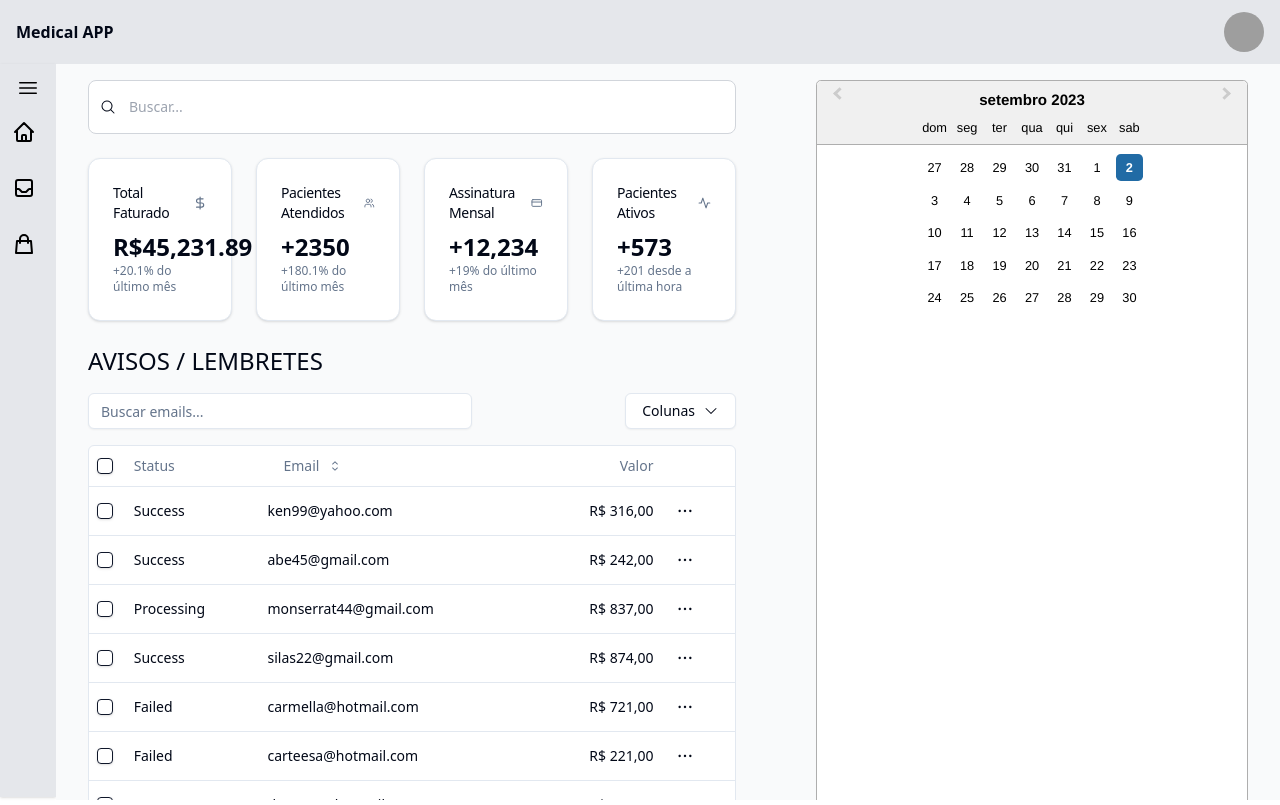
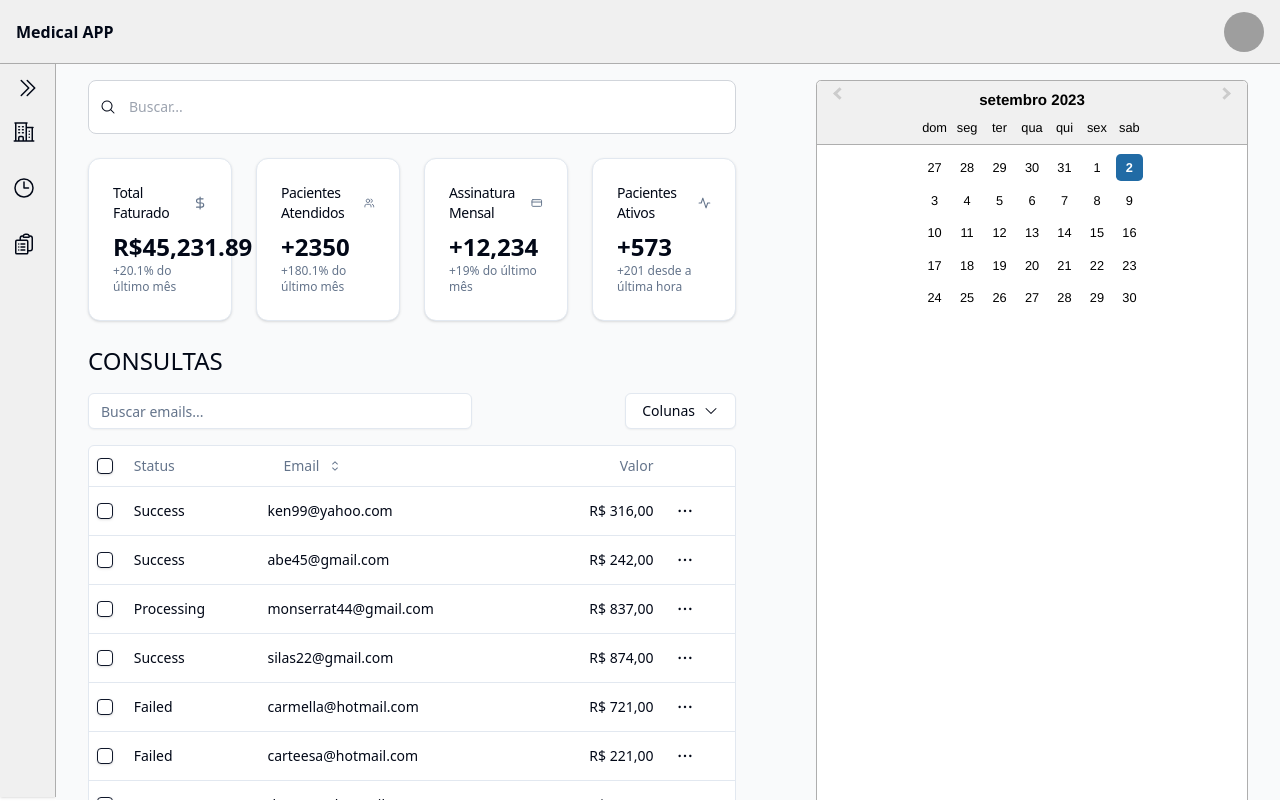
Before and after one commit to visantiago99/medical-app, a Next.js app: page /dashboard in a window 1280 px wide. Built offline with nearby package versions, Linux system fonts and the light colour scheme; grey boxes are pictures that could not be loaded.

Commit message:
Fix Icons, color and border styles

```diff
--- a/src/components/Header.tsx
+++ b/src/components/Header.tsx
@@ -4,8 +4,9 @@ import { Avatar, AvatarFallback, AvatarImage } from './ui/avatar';
 const Header = () => {
   return (
     <header
+      style={{ borderBottom: '1px solid #aeaeae' }}
       className="
-      bg-gray-200
+      bg-[#f0f0f0]
       h-16
       p-4
       shadow-md
--- a/src/components/Sidebar.tsx
+++ b/src/components/Sidebar.tsx
@@ -1,33 +1,33 @@
 import Link from 'next/link';
-
 import { useState } from 'react';
+import {
+  ChevronDoubleLeftIcon,
+  ChevronDoubleRightIcon,
+} from '@heroicons/react/24/solid';
+import {
+  BuildingOffice2Icon,
+  ClipboardDocumentListIcon,
+  ClockIcon,
+} from '@heroicons/react/24/outline';
 
 export default function SidebarDemo() {
   const [open, setOpen] = useState(false);
   return (
     <div className="flex">
       <div
+        style={{ borderRight: '1px solid #aeaeae' }}
         className={` ${
           open ? 'w-48' : 'w-14 '
-        } flex flex-col h-[calc(100%-0.2rem)] p-3 bg-gray-200 shadow duration-300`}
+        } flex flex-col h-[calc(100%-0.2rem)] p-3 shadow duration-300 bg-[#f0f0f0]`}
       >
         <div className="space-y-3">
           <div className={`flex justify-center`}>
             <button onClick={() => setOpen(!open)}>
-              <svg
-                xmlns="http://www.w3.org/2000/svg"
-                fill="none"
-                viewBox="0 0 24 24"
-                strokeWidth={1.5}
-                stroke="currentColor"
-                className="w-6 h-6 text-black"
-              >
-                <path
-                  strokeLinecap="round"
-                  strokeLinejoin="round"
-                  d="M3.75 6.75h16.5M3.75 12h16.5m-16.5 5.25h16.5"
-                />
-              </svg>
+              {open ? (
+                <ChevronDoubleLeftIcon className="h-6 w-6" />
+              ) : (
+                <ChevronDoubleRightIcon className="w-6 h-6" />
+              )}
             </button>
           </div>
           <div className="flex-1">
@@ -39,44 +39,18 @@ export default function SidebarDemo() {
                     open ? 'p-2 space-x-3' : ''
                   }`}
                 >
-                  <svg
-                    xmlns="http://www.w3.org/2000/svg"
-                    className="w-6 h-6 text-black"
-                    fill="none"
-                    viewBox="0 0 24 24"
-                    stroke="currentColor"
-                    strokeWidth={2}
-                  >
-                    <path
-                      strokeLinecap="round"
-                      strokeLinejoin="round"
-                      d="M3 12l2-2m0 0l7-7 7 7M5 10v10a1 1 0 001 1h3m10-11l2 2m-2-2v10a1 1 0 01-1 1h-3m-6 0a1 1 0 001-1v-4a1 1 0 011-1h2a1 1 0 011 1v4a1 1 0 001 1m-6 0h6"
-                    />
-                  </svg>
+                  <BuildingOffice2Icon className="h-6 w-6" />
                   <span className="text-black">{open ? 'Dashboard' : ''}</span>
                 </Link>
               </li>
               <li className="rounded-sm">
                 <Link
-                  href="/mails"
+                  href="/agenda-consultas"
                   className={`flex items-center rounded-md ${
                     open ? 'p-2 space-x-3' : ''
                   }`}
                 >
-                  <svg
-                    xmlns="http://www.w3.org/2000/svg"
-                    className="w-6 h-6 text-black"
-                    fill="none"
-                    viewBox="0 0 24 24"
-                    stroke="currentColor"
-                    strokeWidth={2}
-                  >
-                    <path
-                      strokeLinecap="round"
-                      strokeLinejoin="round"
-                      d="M20 13V6a2 2 0 00-2-2H6a2 2 0 00-2 2v7m16 0v5a2 2 0 01-2 2H6a2 2 0 01-2-2v-5m16 0h-2.586a1 1 0 00-.707.293l-2.414 2.414a1 1 0 01-.707.293h-3.172a1 1 0 01-.707-.293l-2.414-2.414A1 1 0 006.586 13H4"
-                    />
-                  </svg>
+                  <ClockIcon className="h-6 w-6" />
                   <span className="text-black">
                     {open ? 'Agendar Consulta' : ''}
                   </span>
@@ -84,27 +58,14 @@ export default function SidebarDemo() {
               </li>
               <li className="rounded-sm">
                 <Link
-                  href="/products"
+                  href="/status-consultas"
                   className={`flex items-center rounded-md ${
                     open ? 'p-2 space-x-3' : ''
                   }`}
                 >
-                  <svg
-                    xmlns="http://www.w3.org/2000/svg"
-                    className="w-6 h-6 text-black"
-                    fill="none"
-                    viewBox="0 0 24 24"
-                    stroke="currentColor"
-                    strokeWidth={2}
-                  >
-                    <path
-                      strokeLinecap="round"
-                      strokeLinejoin="round"
-                      d="M16 11V7a4 4 0 00-8 0v4M5 9h14l1 12H4L5 9z"
-                    />
-                  </svg>
+                  <ClipboardDocumentListIcon className="h-6 w-6" />
                   <span className="text-black">
-                    {open ? 'Buscar Consulta' : ''}
+                    {open ? 'Status de Consulta' : ''}
                   </span>
                 </Link>
               </li>
--- /dev/null
+++ b/src/pages/agenda-consultas/index.tsx
@@ -0,0 +1,7 @@
+import React from 'react';
+
+const AppointmentSchedule = () => {
+  return <div>AppointmentSchedule</div>;
+};
+
+export default AppointmentSchedule;
--- a/src/pages/dashboard/index.tsx
+++ b/src/pages/dashboard/index.tsx
@@ -19,7 +19,7 @@ const DashboardPage = () => {
             </div>
             <div className="mt-4">
               <Label className="text-2xl" htmlFor="warnings">
-                AVISOS / LEMBRETES
+                CONSULTAS
               </Label>
               <DashTable />
             </div>
--- /dev/null
+++ b/src/pages/status-consultas/index.tsx
@@ -0,0 +1,7 @@
+import React from 'react';
+
+const AppointmentStatus = () => {
+  return <div>AppointmentStatus</div>;
+};
+
+export default AppointmentStatus;
```
